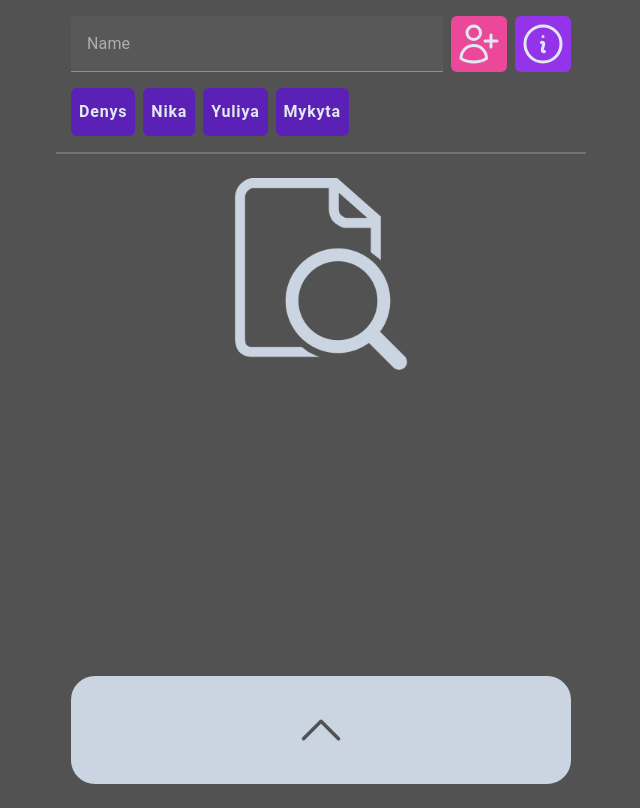
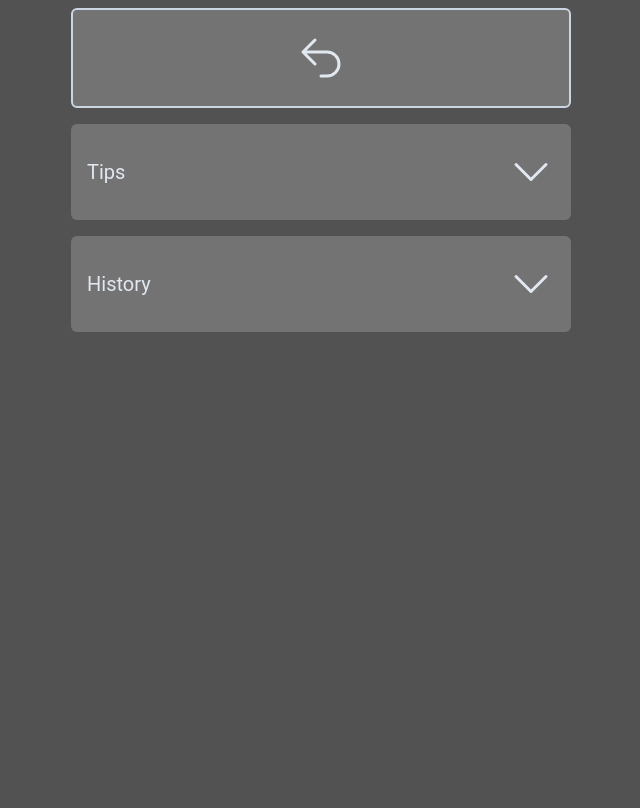
Before and after one commit to denispolovyan/spilne, a Vue app: page / in a window 1280 px wide. Both pictures are taken after a click on the icon 862 px from the left and 44 px from the top of the page. Shown: the whole page, without its empty margins (319-959 px from the left). Built offline with nearby package versions, Linux system fonts and the light colour scheme.

Commit message:
created history & tips

```diff
--- a/src/App.vue
+++ b/src/App.vue
@@ -7,6 +7,7 @@ import BaseTable from "./components/BaseTable.vue";
 import NoInputs from "./components/NoInputs.vue";
 import NoDebts from "./components/NoDebts.vue";
 import TheFooter from "./components/TheFooter.vue";
+import TheMenu from "./components/TheMenu.vue";
 
 import { ref, watch, onMounted } from "vue";
 
@@ -16,9 +17,13 @@ let usersAndSum = ref([]);
 
 let selectedUsers = ref([]);
 
+let calculationHistory = ref([]);
+
 let inputs = ref([]);
 
 let isDebts = ref(false);
+
+let showMenu = ref(false);
 
 // refs
 
@@ -40,7 +45,6 @@ function deleteUsers() {
 
   localStorage.setItem("users", JSON.stringify(users.value));
   localStorage.setItem("inputs", JSON.stringify(inputs.value));
-
 }
 
 function createInput(users) {
@@ -200,6 +204,29 @@ function watchDebtState() {
   });
 }
 
+function saveCalculation() {
+  calculationHistory.value.push(usersAndSum.value);
+  usersAndSum.value = [];
+  inputs.value = [];
+
+  localStorage.setItem("inputs", JSON.stringify(inputs.value));
+  localStorage.setItem("users-sums", JSON.stringify(usersAndSum.value));
+  localStorage.setItem(
+    "calculation-history",
+    JSON.stringify(calculationHistory.value)
+  );
+}
+
+function deleteCalculation(calculation) {
+  calculationHistory.value = calculationHistory.value.filter(
+    (t) => t != calculation
+  );
+  localStorage.setItem(
+    "calculation-history",
+    JSON.stringify(calculationHistory.value)
+  );
+}
+
 watch(
   () => usersAndSum.value,
   () => {
@@ -232,6 +259,11 @@ onMounted(() => {
     inputs.value = JSON.parse(getInputs);
   }
 
+  let getCalculationHistory = localStorage.getItem("calculation-history");
+  if (JSON.parse(getCalculationHistory)) {
+    calculationHistory.value = JSON.parse(getCalculationHistory);
+  }
+
   let getUsersAndSums = localStorage.getItem("users-sums");
   if (JSON.parse(getUsersAndSums)) {
     JSON.parse(getUsersAndSums).forEach((newUser) => {
@@ -248,8 +280,13 @@ onMounted(() => {
 </script>
 
 <template>
-  <div class="flex flex-col h-screen">
-    <the-header :users="users" @createUser="createUser($event)" ref="header" />
+  <div class="flex flex-col h-screen" v-if="!showMenu">
+    <the-header
+      :users="users"
+      @showMenu="showMenu = true"
+      @createUser="createUser($event)"
+      ref="header"
+    />
     <div class="grow">
       <the-users
         :users="users"
@@ -279,11 +316,20 @@ onMounted(() => {
         class="pb-8"
         v-if="inputs.length"
         :usersAndSum="usersAndSum"
+        :type="'create'"
+        @saveCalculation="saveCalculation()"
       />
       <no-debts class="pb-8" v-if="!isDebts && inputs.length" />
     </div>
 
     <the-footer clas="w-screen" />
+  </div>
+  <div v-else>
+    <the-menu
+      @hideMenu="showMenu = false"
+      @deleteCalculation="deleteCalculation($event)"
+      :calculationHistory="calculationHistory"
+    />
   </div>
 </template>
 
--- /dev/null
+++ b/src/components/AppTips.vue
@@ -0,0 +1,5 @@
+<template>
+    <div class="w-full ">
+      <img class="mx-auto w-3/4 justify-self-center" src="../assets/img/info.png" alt="tips" />
+    </div>
+</template>
--- a/src/components/BaseInput.vue
+++ b/src/components/BaseInput.vue
@@ -102,7 +102,6 @@ onMounted(() => {
           </div>
           <div class="flex gap-4 text-slate-200">
             <v-text-field
-              inputmode="tel"
               v-model="sum"
               label="Sum"
               :maxlength="MAX_LENGTH"
@@ -111,7 +110,7 @@ onMounted(() => {
             />
             <div class="flex gap-2">
               <div
-                class="w-14 bg-amber-500 duration-1000 cursor-pointer hover:bg-amber-700 text-slate-100 hover:text-slate-300 rounded-md flex items-center justify-center tracking-wider font-semibold"
+                class="w-14 bg-amber-500 duration-1000 cursor-pointer hover:bg-amber-600 text-slate-100 hover:text-slate-200 rounded-md flex items-center justify-center tracking-wider font-semibold"
               >
                 {{ calculatedSum }}
               </div>
--- a/src/components/BaseTable.vue
+++ b/src/components/BaseTable.vue
@@ -1,4 +1,6 @@
 <script setup>
+import SaveCalculation from "./SaveCalculation.vue";
+
 import { watch, ref, onMounted } from "vue";
 
 const props = defineProps({
@@ -6,6 +8,20 @@ const props = defineProps({
     type: Array,
     required: true,
   },
+  type: {
+    type: String,
+    required: false,
+  },
+});
+
+const emits = defineEmits({
+  saveCalculation: {
+	required: false
+  },
+  deleteCalculation: {
+	type: Array,
+	required: false
+  }
 });
 
 const isNotNull = ref(false);
@@ -39,19 +55,22 @@ watch(
 );
 
 onMounted(() => {
-	calculateTotalSum();
+  calculateTotalSum();
   watchDebtState();
 });
 </script>
 
 <template>
   <div>
-    <div class="spilne-container py-4 border-b-2 border-stone-500" v-if="isNotNull">
+    <div
+      class="spilne-container py-4 border-b-2 border-stone-500"
+      v-if="isNotNull"
+    >
       <div>
-        <v-table theme="dark">
+        <v-table theme="dark ">
           <thead>
             <tr>
-              <th class="text-left pl-12" >Name</th>
+              <th class="text-left pl-12">Name</th>
               <th class="text-center">Sum</th>
             </tr>
           </thead>
@@ -68,6 +87,11 @@ onMounted(() => {
             </tr>
           </tbody>
         </v-table>
+        <save-calculation
+          :type="props.type"
+          @saveCalculation="emits('saveCalculation')"
+          @deleteCalculation="emits('deleteCalculation', props.usersAndSum)"
+        />
       </div>
     </div>
   </div>
--- /dev/null
+++ b/src/components/CalculationHistory.vue
@@ -0,0 +1,36 @@
+<script setup>
+import BaseTable from "./BaseTable.vue";
+import NoDebts from "./NoDebts.vue";
+
+const props = defineProps({
+  calculationHistory: {
+    type: Array,
+    required: true,
+  },
+});
+
+const emits = defineEmits({
+  deleteCalculation: {
+    type: Array,
+    required: false,
+  },
+});
+</script>
+
+<template>
+  <div>
+    <div v-if="props.calculationHistory.length">
+      <div v-for="calculation in props.calculationHistory" :key="calculation">
+        <base-table
+          class="pb-8"
+          :usersAndSum="calculation"
+          :type="'reset'"
+          @deleteCalculation="emits('deleteCalculation', $event)"
+        />
+      </div>
+    </div>
+    <div v-else>
+      <no-debts class="mt-8" />
+    </div>
+  </div>
+</template>
--- /dev/null
+++ b/src/components/MenuHeader.vue
@@ -0,0 +1,18 @@
+<script setup>
+import { ArrowUturnLeftIcon } from "@heroicons/vue/24/outline";
+
+const emits = defineEmits({
+  hideMenu: {
+    required: false,
+  },
+});
+</script>
+
+<template>
+  <div
+    @click="emits('hideMenu')"
+    class="my-2 border-2 border-slate-300 mb-4 py-6 rounded-md flex justify-center hover:bg-slate-300 bg-neutral-500 hover:text-neutral-600 text-slate-200 duration-700 cursor-pointer"
+  >
+    <ArrowUturnLeftIcon class="w-12" />
+  </div>
+</template>
--- /dev/null
+++ b/src/components/SaveCalculation.vue
@@ -0,0 +1,37 @@
+<script setup>
+import { BookmarkIcon, FolderMinusIcon } from "@heroicons/vue/24/outline";
+
+const props = defineProps({
+  type: {
+    type: String,
+    required: true,
+  },
+});
+
+const emits = defineEmits({
+  saveCalculation: {
+    required: false,
+  },
+  deleteCalculation: {
+    required: false,
+  },
+});
+
+const buttonClasses =
+  "mt-2 border-2 rounded-md flex justify-center p-4 text-slate-200 hover:text-neutral-600 cursor-pointer duration-1000 hover:bg-slate-300 bg-neutral-500";
+</script>
+
+<template>
+  <div>
+    <div
+      v-if="props.type == 'create'"
+      :class="buttonClasses"
+      @click="emits('saveCalculation')"
+    >
+      <BookmarkIcon class="h-12" />
+    </div>
+    <div v-else :class="buttonClasses" @click="emits('deleteCalculation')">
+      <FolderMinusIcon class="h-12" />
+    </div>
+  </div>
+</template>
--- a/src/components/TheFooter.vue
+++ b/src/components/TheFooter.vue
@@ -11,7 +11,7 @@ import { ChevronUpIcon } from "@heroicons/vue/24/solid";
     }"
   >
     <div
-      class="border-2 border-slate-300 mb-4 py-6 rounded-xl flex justify-center bg-slate-300 hover:bg-neutral-600 text-neutral-600 hover:text-slate-200 duration-700"
+      class="border-2 border-slate-300 mb-4 py-6 rounded-md flex justify-center hover:bg-slate-300 bg-neutral-500 hover:text-neutral-600 text-slate-200 duration-700"
     >
       <ChevronUpIcon class="h-14 " />
     </div>
--- a/src/components/TheHeader.vue
+++ b/src/components/TheHeader.vue
@@ -1,7 +1,7 @@
 <script setup>
 const MAX_LENGTH = 12;
 
-import { UserPlusIcon, InformationCircleIcon } from "@heroicons/vue/24/outline";
+import { UserPlusIcon, Bars3Icon } from "@heroicons/vue/24/outline";
 
 import { ref, onMounted, onBeforeUnmount } from "vue";
 
@@ -10,6 +10,9 @@ const emits = defineEmits({
     type: String,
     required: true,
   },
+  showMenu: {
+	required: false
+  }
 });
 
 const props = defineProps({
@@ -93,10 +96,11 @@ const buttonClasses =
             class="h-12 text-slate-200 p-1 bg-pink-500 hover:bg-pink-800"
             @click="addUser()"
           />
-          <InformationCircleIcon
-            :class="buttonClasses"
-            class="h-12 text-slate-200 p-1 bg-purple-600 hover:bg-purple-800"
-          />
+            <Bars3Icon
+              :class="buttonClasses"
+              class="h-12 text-slate-200 p-1 bg-purple-600 hover:bg-purple-800"
+				  @click="emits('showMenu')"
+            />
         </div>
       </div>
     </div>
--- /dev/null
+++ b/src/components/TheMenu.vue
@@ -0,0 +1,83 @@
+<script setup>
+import CalculationHistory from "./CalculationHistory.vue";
+import AppTips from "./AppTips.vue";
+import MenuHeader from "./MenuHeader.vue";
+
+import { ChevronDownIcon, ChevronUpIcon } from "@heroicons/vue/24/outline";
+
+import { ref } from "vue";
+
+const emits = defineEmits({
+  hideMenu: {
+    required: false,
+  },
+  deleteCalculation: {
+    type: Array,
+    required: false,
+  },
+});
+
+const props = defineProps({
+  calculationHistory: {
+    type: Array,
+    required: false,
+  },
+});
+
+let showItems = ref({
+  history: false,
+  tips: false,
+});
+
+const iconClasses = "h-12";
+const itemClasses =
+  "flex items-center justify-between h-24 p-4 rounded-md text-xl bg-neutral-500 hover:text-neutral-600 text-slate-200 duration-700 cursor-pointer hover:bg-slate-300";
+</script>
+
+<template>
+  <div class="spilne-container pb-4">
+    <menu-header @hideMenu="emits('hideMenu')" />
+
+    <div class="flex flex-col gap-4">
+      <div
+        :class="itemClasses"
+        @click="
+          showItems.tips ? (showItems.tips = false) : (showItems.tips = true)
+        "
+      >
+        <p>Tips</p>
+        <div>
+          <ChevronDownIcon
+            v-if="!showItems.tips"
+            :class="iconClasses"
+          /><ChevronUpIcon v-else class="h-12" />
+        </div>
+      </div>
+
+      <div v-if="showItems.tips" class="mb-4"><app-tips /></div>
+
+      <div
+        :class="itemClasses"
+        @click="
+          showItems.history
+            ? (showItems.history = false)
+            : (showItems.history = true)
+        "
+      >
+        <p>History</p>
+        <div>
+          <ChevronDownIcon
+            v-if="!showItems.history"
+            :class="iconClasses"
+          /><ChevronUpIcon v-else class="h-12" />
+        </div>
+      </div>
+      <div v-if="showItems.history" class="mb-4">
+        <calculation-history
+          @deleteCalculation="emits('deleteCalculation', $event)"
+          :calculationHistory="calculationHistory"
+        />
+      </div>
+    </div>
+  </div>
+</template>
```
Also changed, not shown: src/assets/img/info.png (added).
